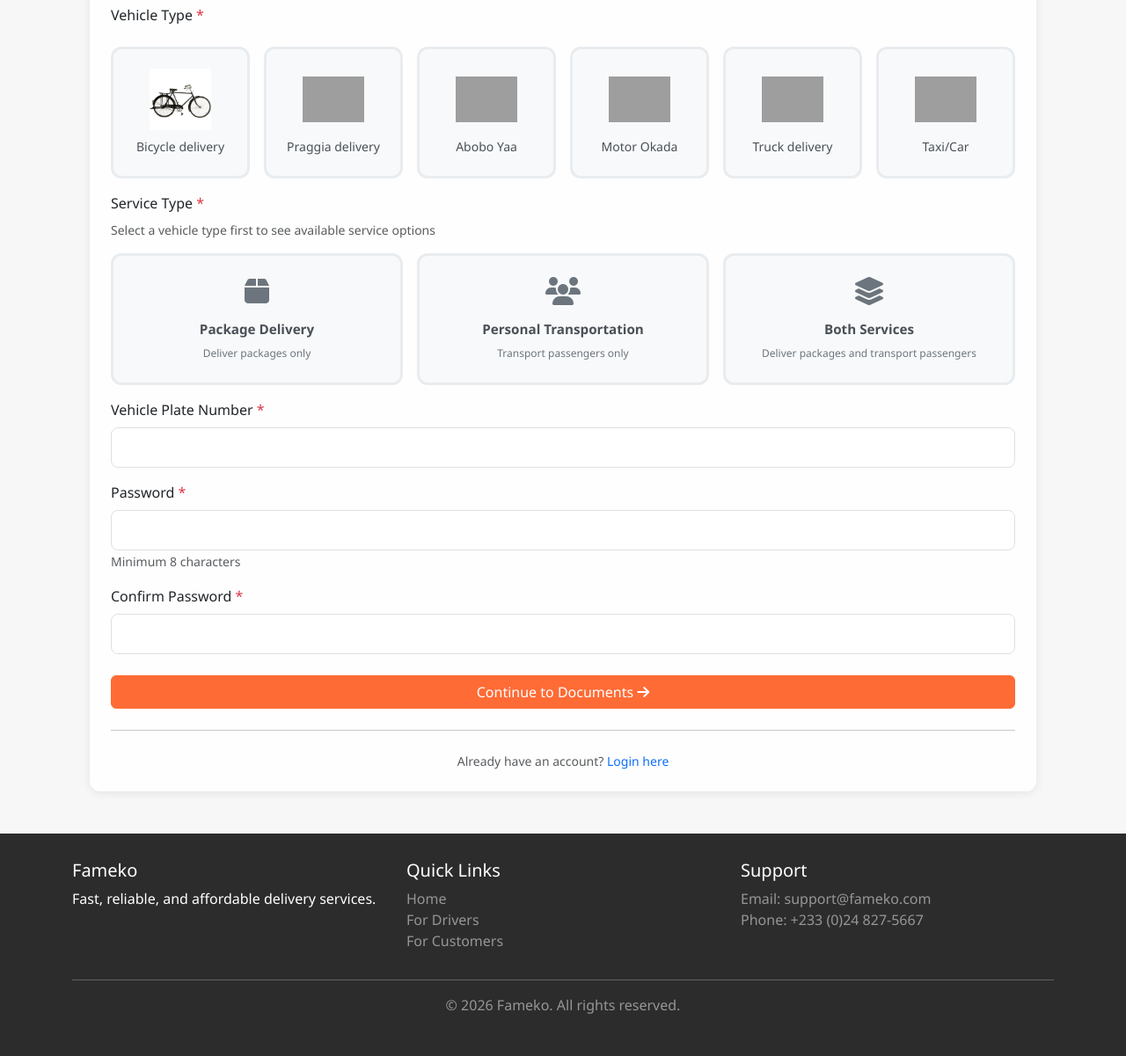
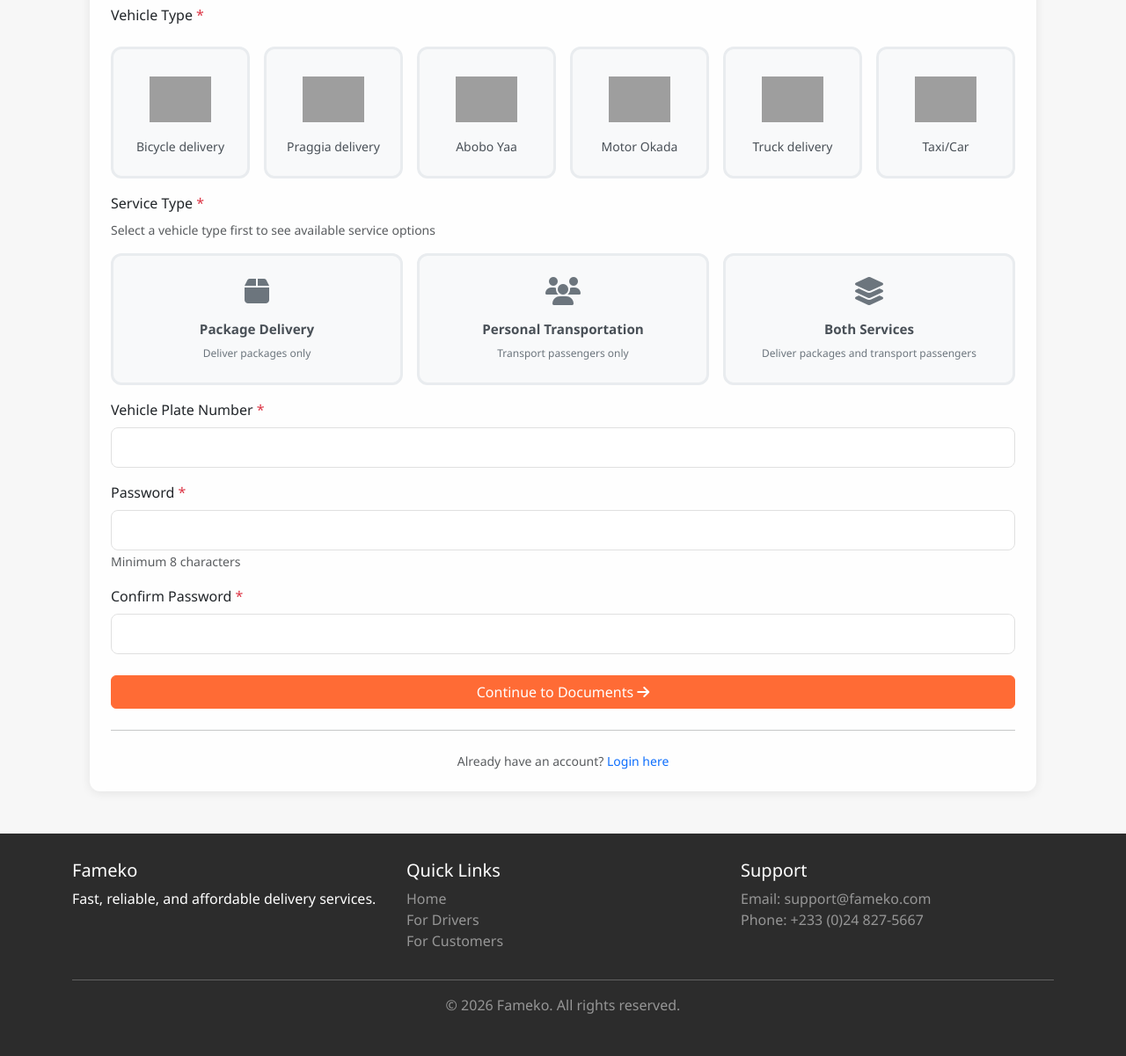
Before and after one commit to NiiOdartei1/fameko, a Flask app: page /driver/register in a window 1280 px wide. Shown: the part 800-2001 px from the top of the page at 88% size. Run offline with Flask 3, Linux system fonts and the light colour scheme; some libraries are stand-ins or nearby versions; grey boxes are pictures that could not be loaded.

Commit message:
Update register.html

```diff
--- a/templates/driver/register.html
+++ b/templates/driver/register.html
@@ -512,7 +512,7 @@
                         <input type="hidden" id="vehicle_type" name="vehicle_type" required>
                         <div class="vehicle-type-grid">
                             <div class="vehicle-option" data-value="bicycle" data-regions="all">
-                                <img src="/static/icons/bicycle.avif" alt="Bicycle delivery" class="vehicle-icon">
+                                <img src="/static/icons/bicycle.png" alt="Bicycle delivery" class="vehicle-icon">
                                 <p>Bicycle delivery</p>
                             </div>
                             <div class="vehicle-option" data-value="praggia" data-regions="all">
```
